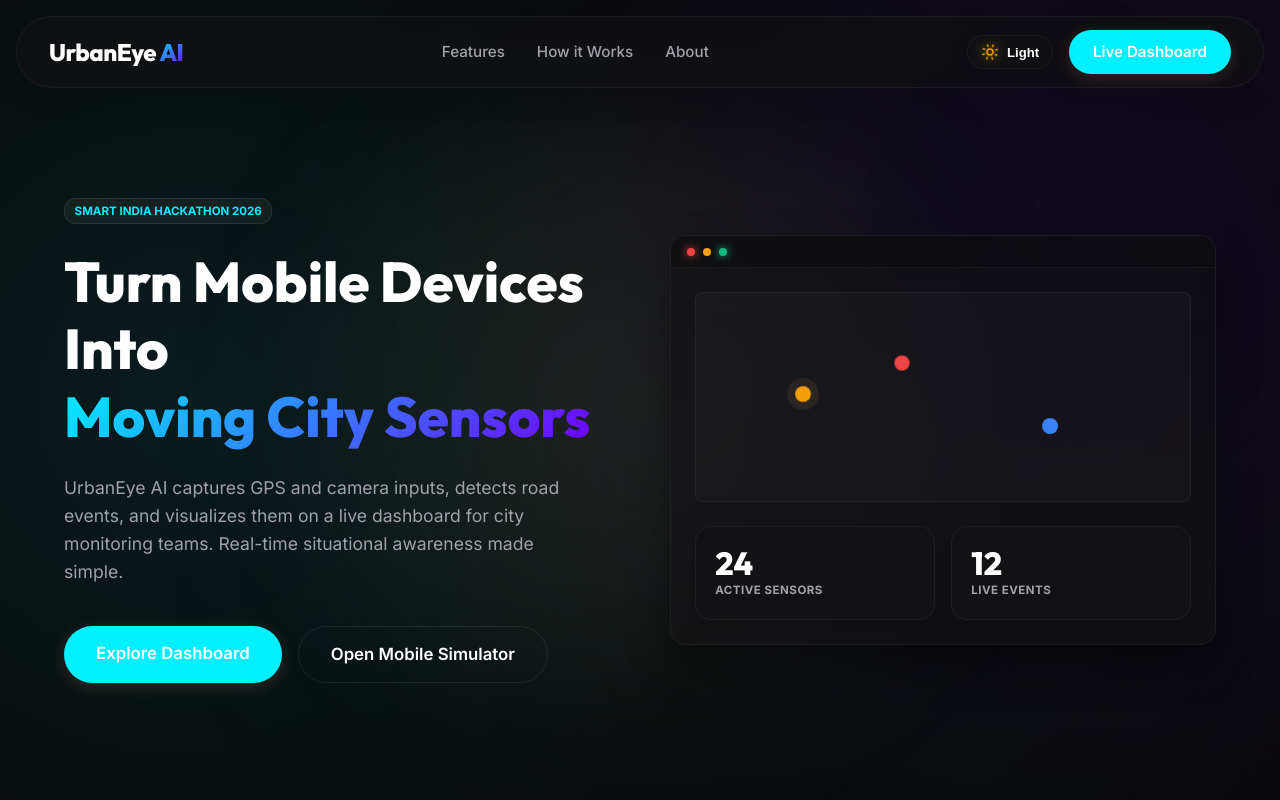
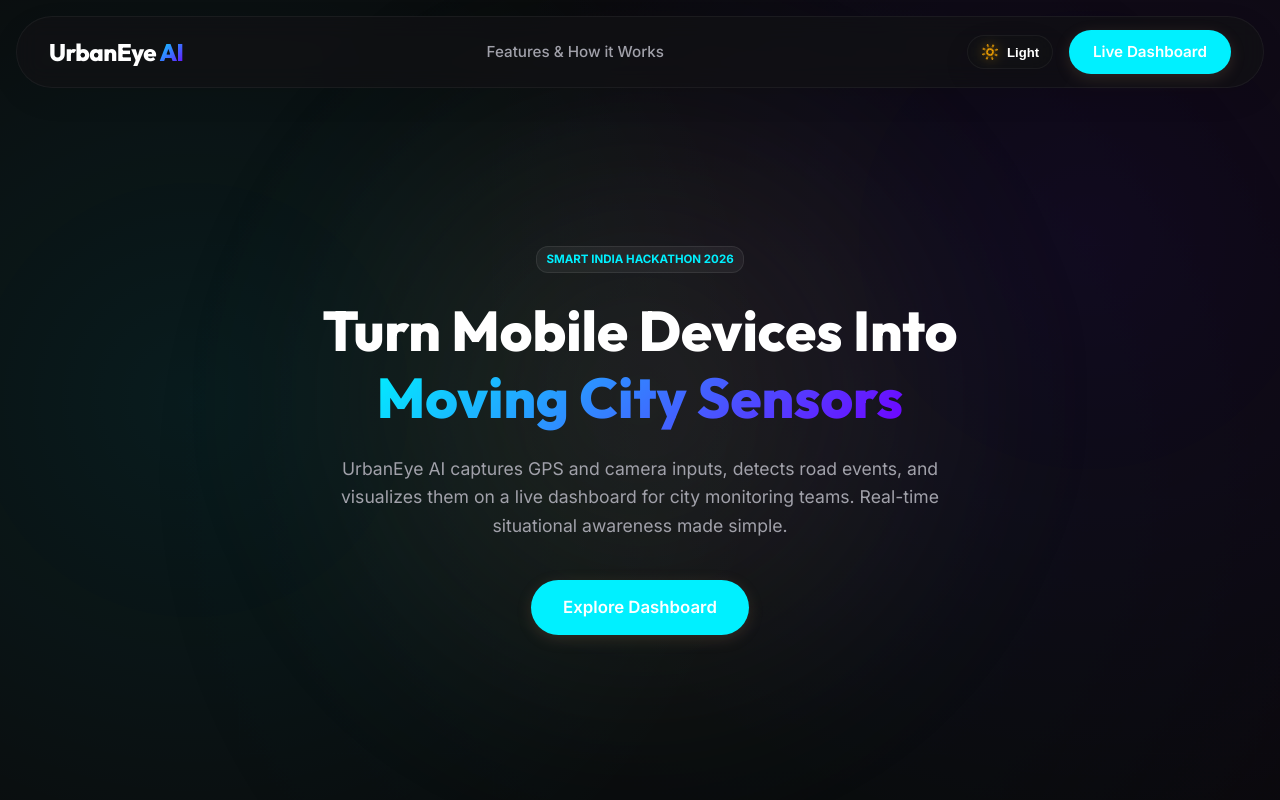
Before and after one commit to sohanpatil3805-tech/UrbanEye-AI-main, a React (Vite) app in the folder website/: page / in a window 1280 px wide. Shown: the top 800 px of the page. Built offline with nearby package versions, Linux system fonts and the light colour scheme.

Commit message:
Refine hero layout, remove mock data, and fix dashboard analytics

```diff
--- a/website/src/components/Hero.css
+++ b/website/src/components/Hero.css
@@ -21,10 +21,11 @@
 }
 
 .hero-container {
-  display: grid;
-  grid-template-columns: 1fr 1fr;
-  gap: 60px;
+  display: flex;
+  flex-direction: column;
+  justify-content: center;
   align-items: center;
+  text-align: center;
 }
 
 .badge {
@@ -47,13 +48,14 @@
 .hero-subtitle {
   font-size: 1.1rem;
   color: var(--text-secondary);
-  margin-bottom: 40px;
-  max-width: 500px;
+  margin: 0 auto 40px auto;
+  max-width: 600px;
 }
 
 .hero-cta {
   display: flex;
   gap: 16px;
+  justify-content: center;
 }
 
 .btn-lg {
--- a/website/src/components/Hero.jsx
+++ b/website/src/components/Hero.jsx
@@ -17,34 +17,6 @@ const Hero = () => {
           </p>
           <div className="hero-cta fade-in-up delay-400">
             <Link to="/dashboard" className="btn btn-primary btn-lg">Explore Dashboard</Link>
-            <Link to="/simulator" className="btn btn-outline btn-lg">Open Mobile Simulator</Link>
-          </div>
-        </div>
-
-        <div className="hero-visual">
-          <div className="glass-panel mock-dashboard tilt-in delay-500">
-            <div className="mock-header">
-              <span className="dot dot-red"></span>
-              <span className="dot dot-yellow"></span>
-              <span className="dot dot-green"></span>
-            </div>
-            <div className="mock-body">
-              <div className="mock-map">
-                <div className="pulse-marker marker-1"></div>
-                <div className="pulse-marker marker-2"></div>
-                <div className="pulse-marker marker-3"></div>
-              </div>
-              <div className="mock-stats">
-                <div className="stat-card">
-                  <span className="stat-value">24</span>
-                  <span className="stat-label">Active Sensors</span>
-                </div>
-                <div className="stat-card">
-                  <span className="stat-value">12</span>
-                  <span className="stat-label">Live Events</span>
-                </div>
-              </div>
-            </div>
           </div>
         </div>
       </div>
--- a/website/src/components/MunicipalAnalytics.jsx
+++ b/website/src/components/MunicipalAnalytics.jsx
@@ -54,7 +54,7 @@ const MunicipalAnalytics = ({ events, onUpdateStatus, onSelectEvent }) => {
           <div className="kpi-content">
             <span className="kpi-label">Active Hazards</span>
             <span className="kpi-value">{events.filter(e => e.status !== 'repaired').length}</span>
-            <span className="kpi-subtext">3 Critical Action Required</span>
+            <span className="kpi-subtext">{criticalCount} Critical Action Required</span>
           </div>
         </div>
 
@@ -64,7 +64,7 @@ const MunicipalAnalytics = ({ events, onUpdateStatus, onSelectEvent }) => {
           </div>
           <div className="kpi-content">
             <span className="kpi-label">Est. Maintenance Cost</span>
-            <span className="kpi-value">₹ 7.15 L</span>
+            <span className="kpi-value">₹ {totalEvents ? estBudgetLakhs : '0'} L</span>
             <span className="kpi-subtext">PWD Allocated Fund Pool</span>
           </div>
         </div>
@@ -75,8 +75,8 @@ const MunicipalAnalytics = ({ events, onUpdateStatus, onSelectEvent }) => {
           </div>
           <div className="kpi-content">
             <span className="kpi-label">Avg Repair SLA</span>
-            <span className="kpi-value">4.2 Hrs</span>
-            <span className="kpi-subtext">88% Within Target SLA</span>
+            <span className="kpi-value">{totalEvents ? '4.2 Hrs' : '0 Hrs'}</span>
+            <span className="kpi-subtext">{totalEvents ? '88% Within Target SLA' : 'No Data Available'}</span>
           </div>
         </div>
 
--- a/website/src/components/Navbar.jsx
+++ b/website/src/components/Navbar.jsx
@@ -11,9 +11,7 @@ const Navbar = () => {
         </a>
 
         <ul className="navbar-links">
-          <li><a href="#features" className="nav-link">Features</a></li>
-          <li><a href="#how-it-works" className="nav-link">How it Works</a></li>
-          <li><a href="#about" className="nav-link">About</a></li>
+          <li><a href="#features" className="nav-link">Features & How it Works</a></li>
         </ul>
 
         <div className="navbar-actions">
```
